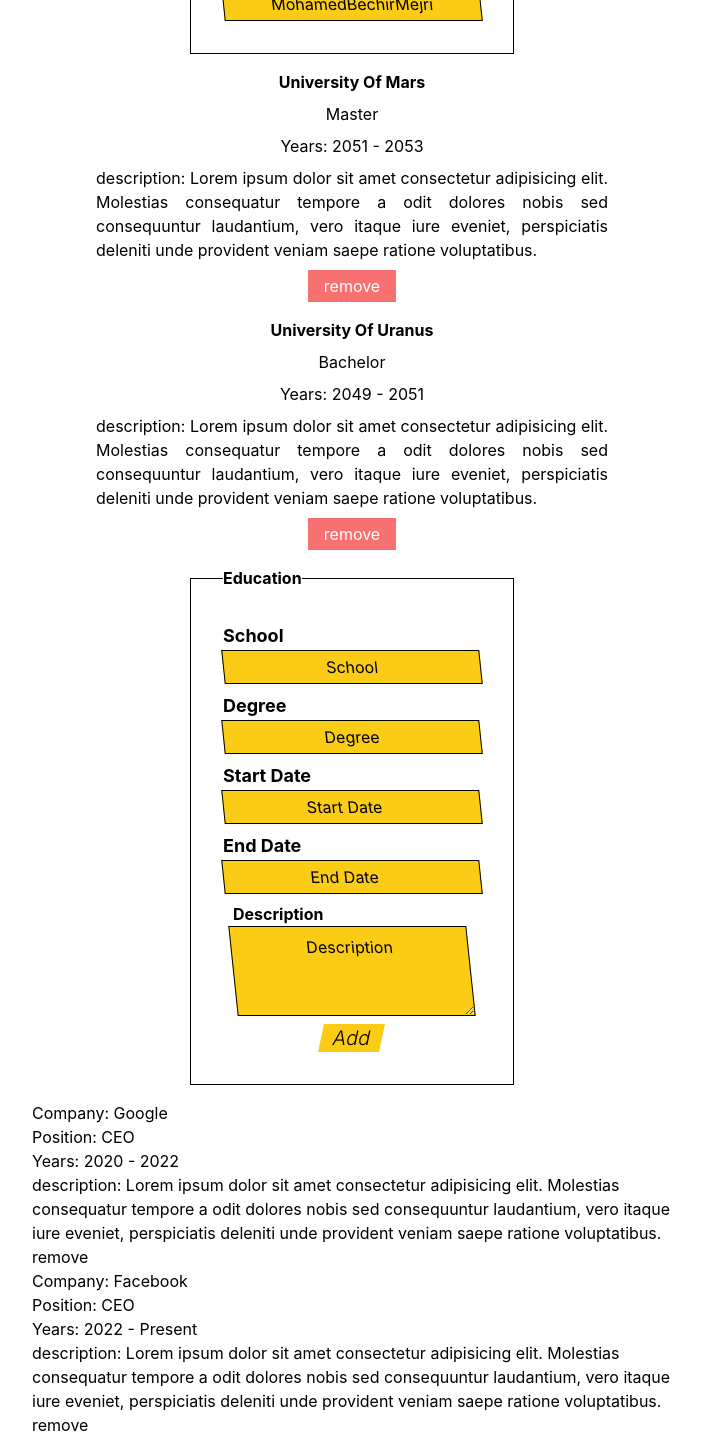
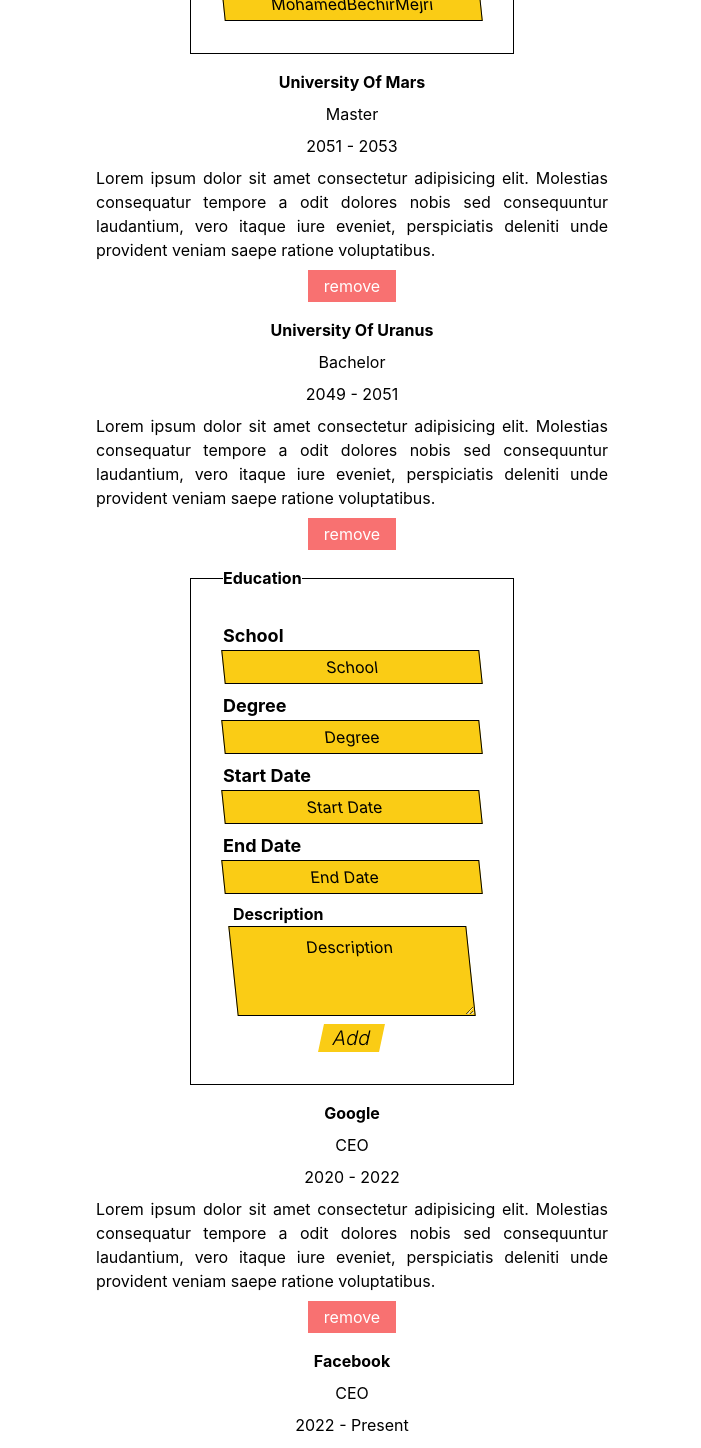
Before and after one commit to MohamedBechirMejri/cv-app-theodinproject, a React (Create React App) app: page / in a window 1280 px wide. Shown: the part 1680-3128 px from the top of the page, without its empty margins (288-989 px from the left). Built offline with nearby package versions, Linux system fonts and the light colour scheme.

Commit message:
style exp

```diff
--- a/src/Components/Edit/Edit.tsx
+++ b/src/Components/Edit/Edit.tsx
@@ -421,10 +421,13 @@ const Edit = ({
                 <h3 className="font-bold"> {edu.school}</h3>
                 <h3> {edu.degree}</h3>
                 <h3>
-                  Years: {edu.startDate} - {edu.endDate}
+                  {edu.startDate} - {edu.endDate}
                 </h3>
-                <p className="max-w-lg text-justify">description: {edu.description}</p>
-                <button className="p-1 px-4 text-white transition-all bg-red-400 hover:bg-red-500" onClick={e => removeEducation(e, i)}>
+                <p className="max-w-lg text-justify">{edu.description}</p>
+                <button
+                  className="p-1 px-4 text-white transition-all bg-red-400 hover:bg-red-500"
+                  onClick={e => removeEducation(e, i)}
+                >
                   remove
                 </button>
               </div>
@@ -468,17 +471,23 @@ const Edit = ({
           </div>
           <Button handler={handleEducationSubmit} />
         </fieldset>
-        <div>
+        <div className="flex flex-col items-center justify-center gap-4">
           {experience.map((exp, i) => {
             return (
-              <div key={i}>
-                <h3>Company: {exp.company}</h3>
-                <h3>Position: {exp.position}</h3>
+              <div
+                key={i}
+                className="flex flex-col items-center justify-center gap-2"
+              >
+                <h3 className="font-bold"> {exp.company}</h3>
+                <h3> {exp.position}</h3>
                 <h3>
-                  Years: {exp.startDate} - {exp.endDate}
+                  {exp.startDate} - {exp.endDate}
                 </h3>
-                <p>description: {exp.description}</p>
-                <button className="" onClick={e => removeExperience(e, i)}>
+                <p className="max-w-lg text-justify"> {exp.description}</p>
+                <button
+                  className="p-1 px-4 text-white transition-all bg-red-400 hover:bg-red-500"
+                  onClick={e => removeExperience(e, i)}
+                >
                   remove
                 </button>
               </div>
```
